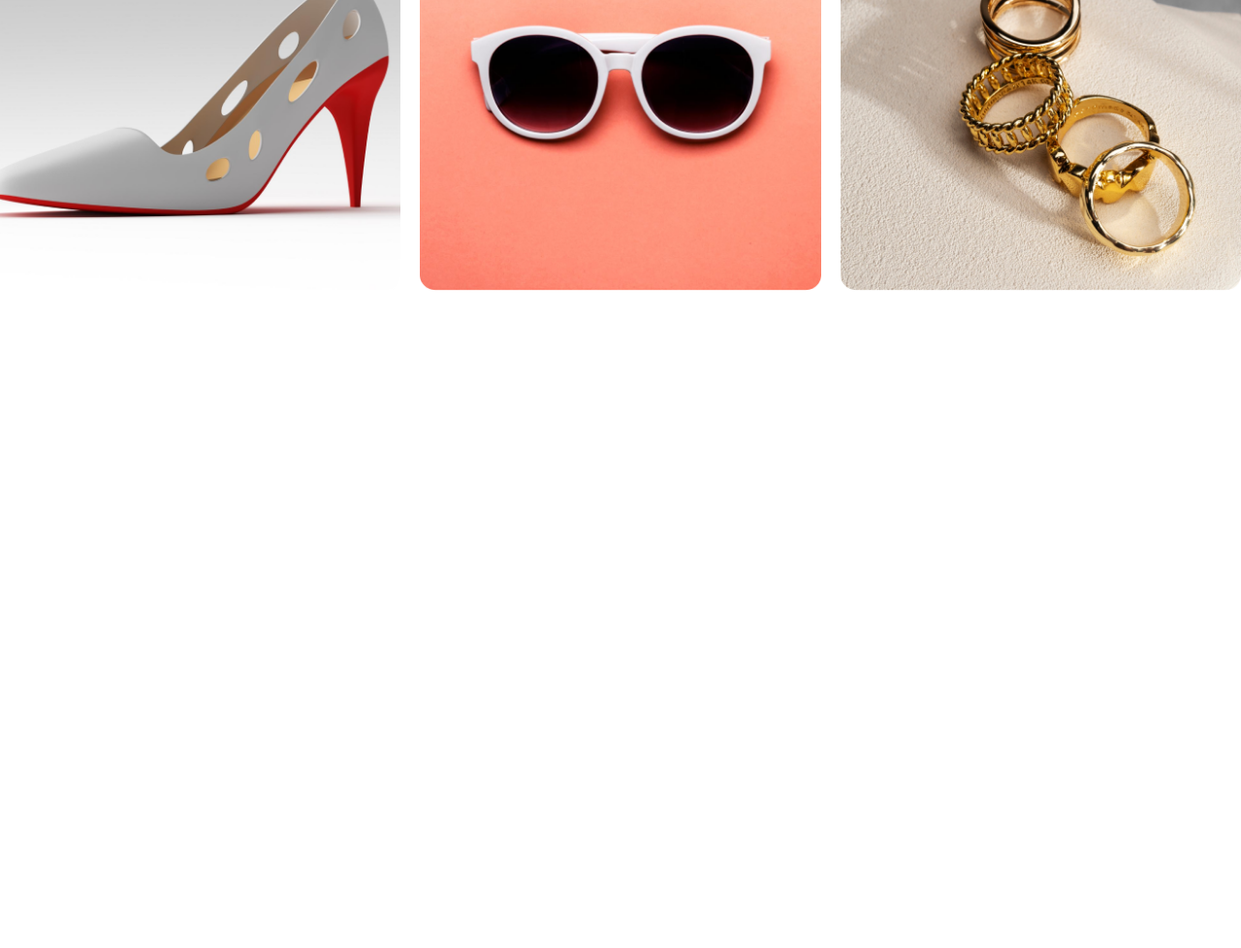
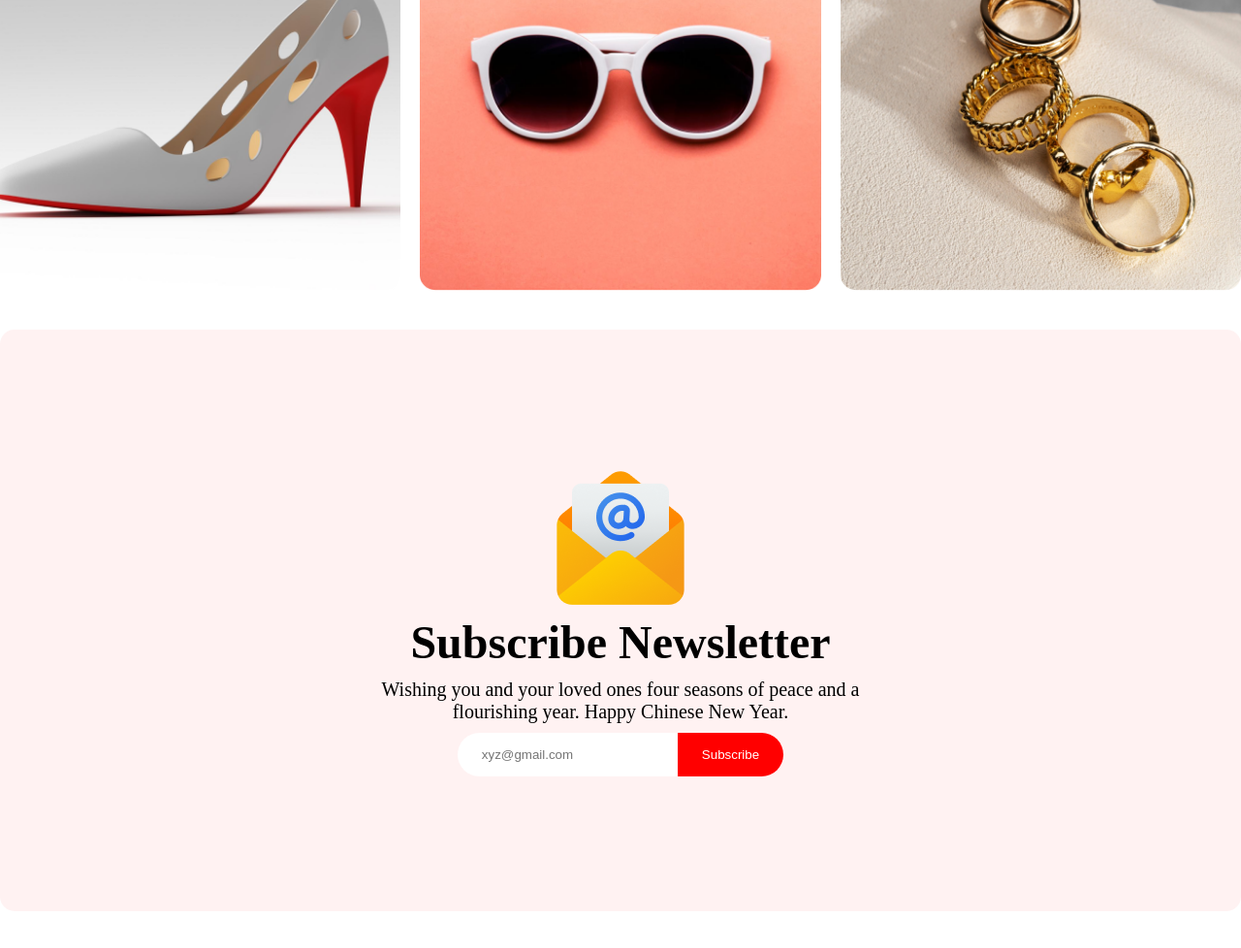
Before and after one commit to Rony-Ahmed6245/reset-b8a1, a plain HTML site: page index.html in a window 1280 px wide. Shown: the part 4484-5462 px from the top of the page at 97% size. Before the commit the page ends 4784 px from the top, so only its background shows below. Drawn offline with Linux system fonts and the light colour scheme.

Commit message:
subscribe area created

```diff
--- a/index.html
+++ b/index.html
@@ -93,7 +93,8 @@
     <section class="fortfolio">
         <h1 class="portfolio-text1">THE BEST GIFTS</h1>
         <h1 class="portfolio-text2">Our Awesome Portfolio</h1>
-        <p class="portfolio-text3">Happy Chinese New Year: Lunar New Year 2024 Wishes, Images, Messages, Quotes, SMS, Greetings, WhatsApp & Facebook Status. According to the Chinese zodiac, 2024 </p>
+        <p class="portfolio-text3">Happy Chinese New Year: Lunar New Year 2024 Wishes, Images, Messages, Quotes, SMS,
+            Greetings, WhatsApp & Facebook Status. According to the Chinese zodiac, 2024 </p>
         <div class="portfolio-img">
             <img src="images/Rectangle 3.png" alt="">
             <img src="images/Rectangle 4.png" alt="">
@@ -104,7 +105,22 @@
         </div>
     </section>
 
+    <!-- newsletter -->
+    <section class="newsleter">
+        <div class="newsleter-content">
+            <div>
+               <img src="images/Group 61.png" alt="">
+                <h1>Subscribe Newsletter</h1>
+                <p>Wishing you and your loved ones four seasons of peace and a flourishing year. Happy Chinese New
+                    Year.</p>
+                    <div class="sub">
+                        <input type="text" placeholder="xyz@gmail.com">
+                        <button>Subscribe</button>
+                    </div>
 
+            </div>
+        </div>
+    </section>
 </body>
 
 </html>
--- a/style/style.css
+++ b/style/style.css
@@ -14,7 +14,8 @@
 .join,
 .coming,
 .holydays,
-.fortfolio {
+.fortfolio ,
+.newsleter{
     max-width: 1280px;
     margin-left: auto;
     margin-right: auto;
@@ -264,3 +265,46 @@
     align-items: center;
    gap: 20px;
 }
+
+/* newsleter  */
+.newsleter{
+    height: 600px;
+    background: #FFF2F2;
+    display: flex;
+    justify-content: center;
+    align-items: center;
+    border-radius: 15px;
+    margin-top: 40px;
+    margin-bottom: 40px;
+}
+.newsleter-content{
+   text-align: center;
+}
+.newsleter-content h1{
+    font-size: 48px;
+    margin-bottom: 10px;
+}
+.newsleter-content p{
+    width: 500px;
+    font-size: 20px;
+    margin-bottom: 10px;
+}
+.sub input{
+ outline: none;
+ border: none;
+ padding: 15px 25px;
+ border-radius: 50px 0px 0px 50px;
+}
+.sub button{
+    outline: none;
+    border: none;
+    padding: 15px 25px;
+    border-radius: 0px 50px 50px 0px;
+    color: white;
+    background-color: red;
+}
+.sub{
+    display: flex;
+    justify-content: center;
+    align-items: center;
+}
```
Also changed, not shown: images/Group 61.png (added).
